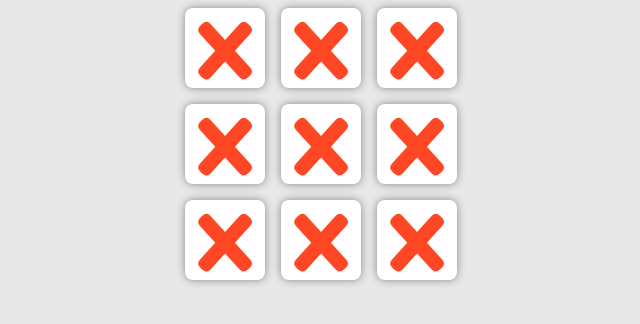
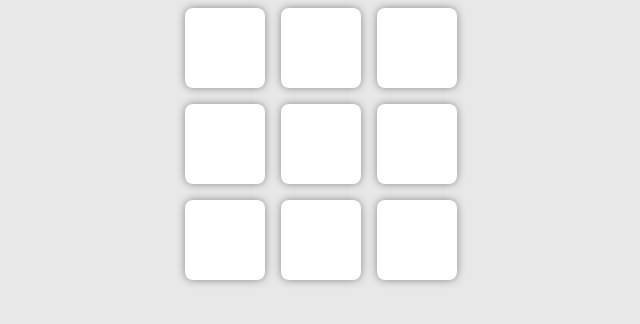
Before and after one commit to matheusjosebv/Tic-Tac-Toe-Game, a React (Vite) app: page / in a window 1280 px wide. Shown: the top 324 px of the page, without its empty margins (319-959 px from the left). Built offline with nearby package versions, Linux system fonts and the light colour scheme.

Commit message:
winner function created

```diff
--- a/src/components/App/App.jsx
+++ b/src/components/App/App.jsx
@@ -1,12 +1,49 @@
 import "./App.scss";
 import Board from "../Board/Board";
+import { useState } from "react";
 
 function App() {
-  const board = ["X", "X", "X", "X", "X", "X", "X", "X", "X"];
+  const WIN_CONDITIONS = [
+    [0, 1, 2],
+    [3, 4, 5],
+    [6, 7, 8],
+    [0, 3, 6],
+    [1, 4, 7],
+    [2, 5, 8],
+    [0, 4, 8],
+    [2, 4, 6],
+  ];
+
+  const [board, setBoard] = useState(Array(9).fill(null));
+  const [xPlaying, setXPlaying] = useState(true);
+
+  const handleBoxClick = (boxIndex) => {
+    const updatedBoard = board.map((value, i) => {
+      if (i === boxIndex) {
+        return xPlaying ? "X" : "O";
+      } else {
+        return value;
+      }
+    });
+    checkWinner(updatedBoard);
+    setXPlaying((prev) => !prev);
+    setBoard(updatedBoard);
+  };
+
+  const checkWinner = (board) => {
+    for (let i = 0; i < WIN_CONDITIONS.length; i++) {
+      const [x, y, z] = WIN_CONDITIONS[i];
+
+      if (board[x] && board[x] === board[y] && board[y] === board[z]) {
+        console.log(board[x]);
+        return board[x];
+      }
+    }
+  };
 
   return (
     <div className="app">
-      <Board board={board} onClick={null} />
+      <Board board={board} onClick={handleBoxClick} />
     </div>
   );
 }
--- a/src/components/Board/Board.jsx
+++ b/src/components/Board/Board.jsx
@@ -5,7 +5,11 @@
   return (
     <div className="board">
       {board.map((value, i) => (
-        <Box key={i} value={value} onClick={() => onClick(i)} />
+        <Box
+          key={i}
+          value={value}
+          onClick={() => value === null && onClick(i)}
+        />
       ))}
     </div>
   );
```
